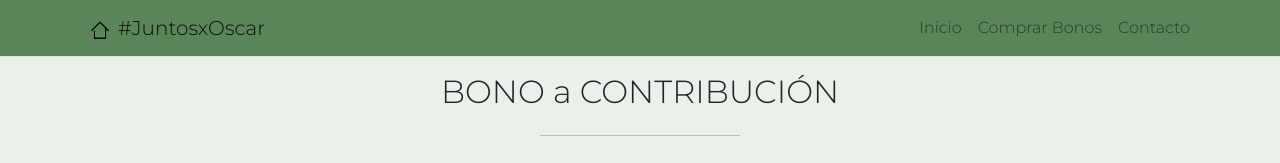
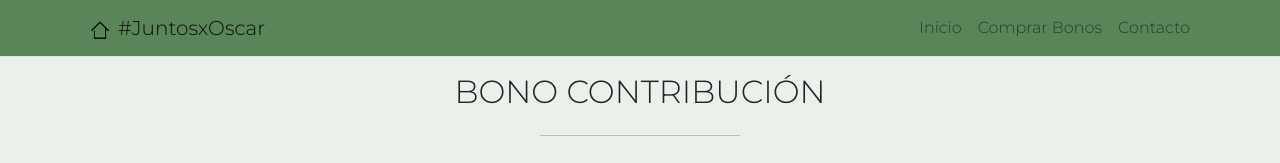
Before and after one commit to MatiasSanchez-l/rifasApp, a React (Create React App) app in the folder frontend/: page / in a window 1280 px wide. Shown: the top 163 px of the page. Built offline with nearby package versions, Linux system fonts and the light colour scheme; no server answers.

Commit message:
terminamos prueeeeee

```diff
--- a/frontend/src/components/Home.js
+++ b/frontend/src/components/Home.js
@@ -30,7 +30,7 @@ export default class Home extends Component {
     render() {
         return (
             <div className="container mt-3 mb-3">
-                <h2 className="text-center">BONO a CONTRIBUCI&Oacute;N</h2>
+                <h2 className="text-center">BONO CONTRIBUCI&Oacute;N</h2>
                 <div className="text-center my-4">
                     <hr className="hr" />
                 </div>
```
